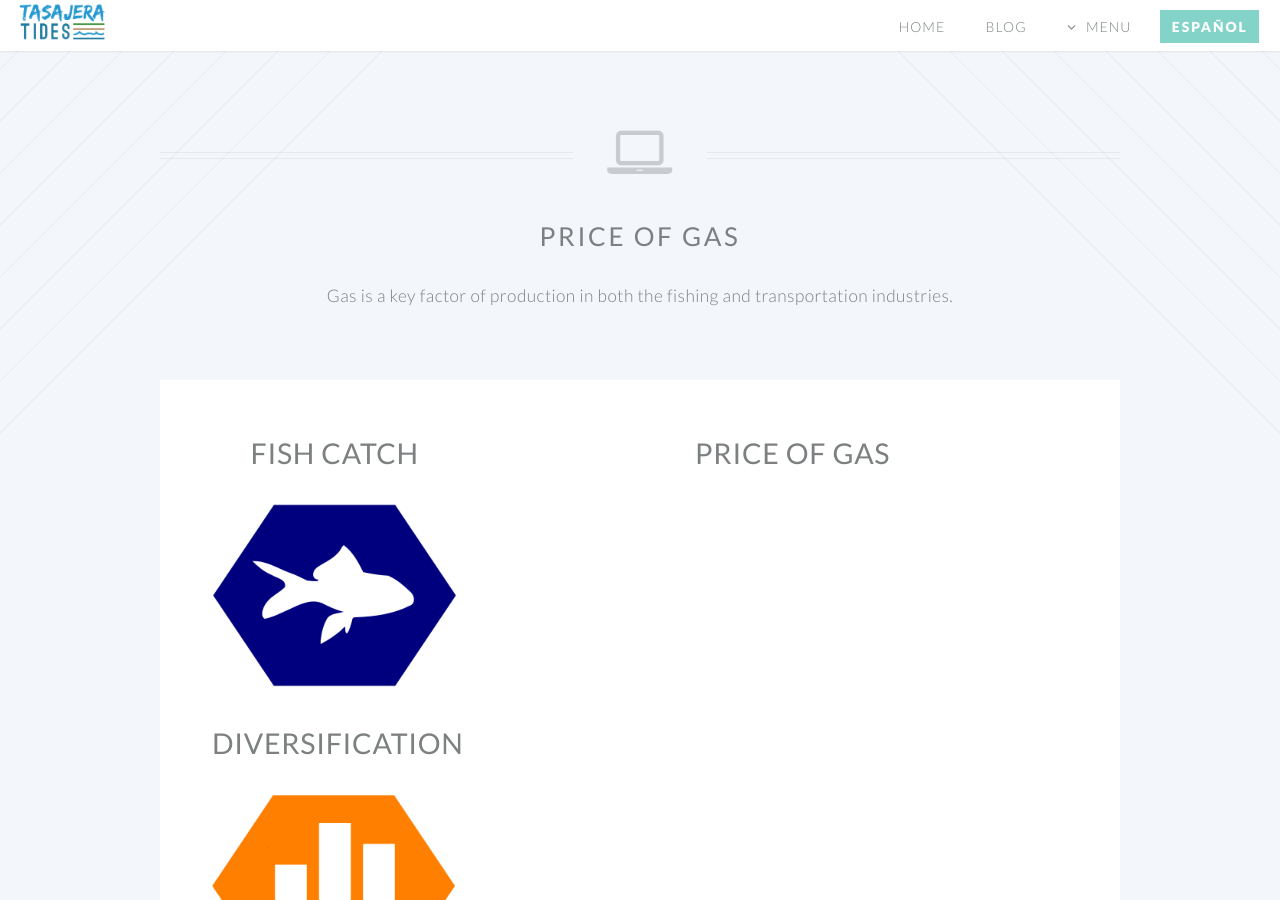
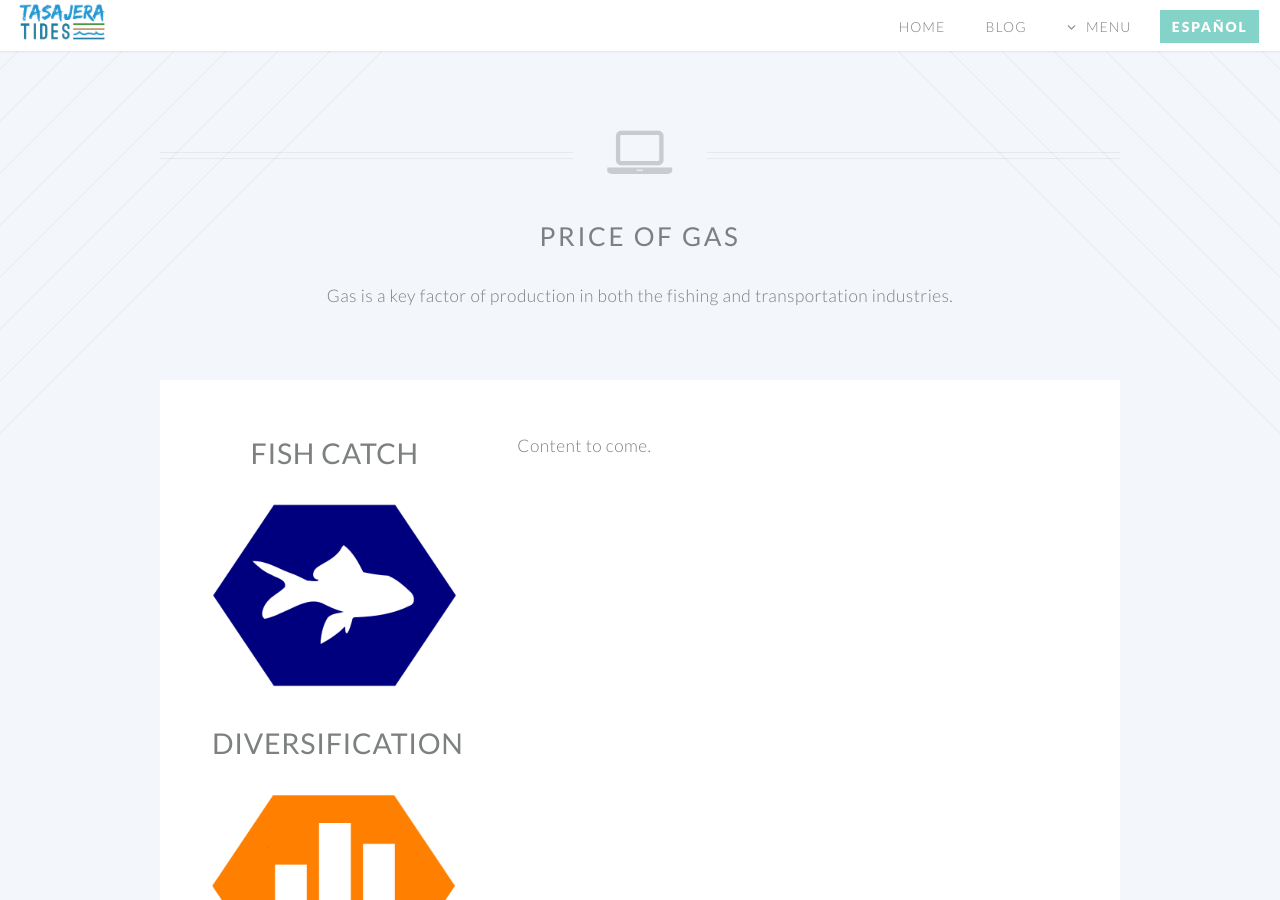
Before and after one commit to danteo90/danteo90.github.io, a Jekyll site: the page price-of-gas.html, which Jekyll copies as it is, in a window 1280 px wide and 900 px high. Built offline with Jekyll 4.4.1, drawn with Linux system fonts in a browser that asks for light colours.

Commit message:
Update price-of-gas.html

```diff
--- a/price-of-gas.html
+++ b/price-of-gas.html
@@ -135,9 +135,7 @@
 								<!-- Content -->
 									<div class="content">
 										<section>
-											<header>
-												<h3><strong>Price of Gas</strong></h3>
-											</header>
+											<p>Content to come.</p>
 										</section>
 									</div>
 
```
